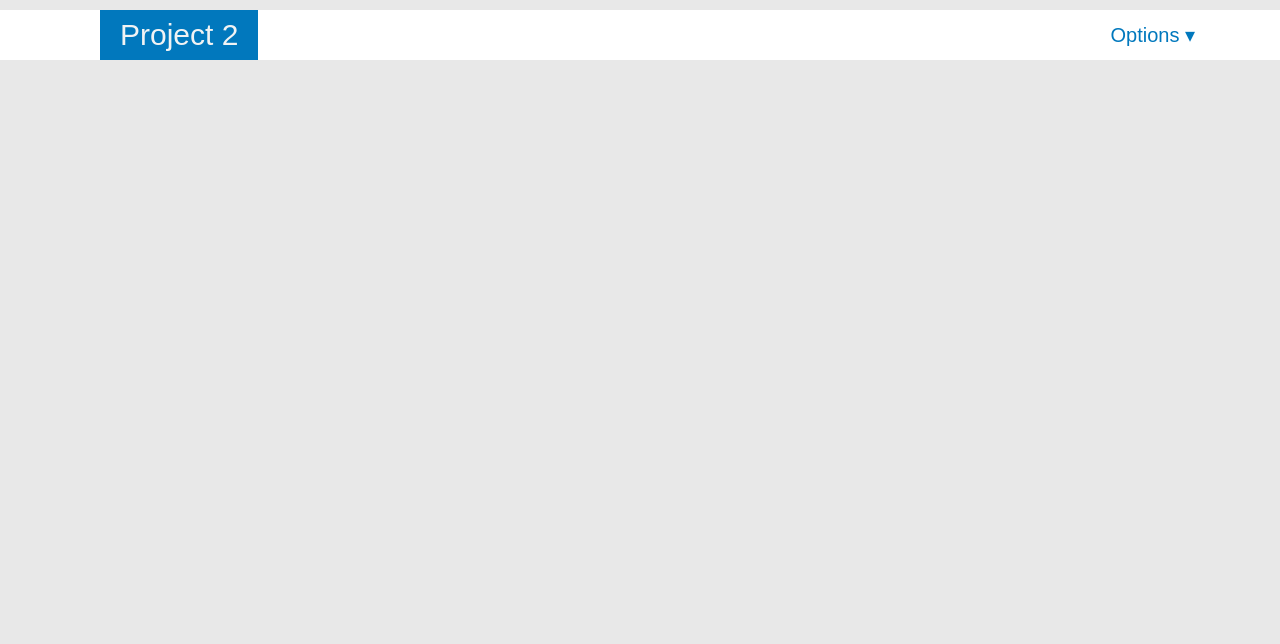
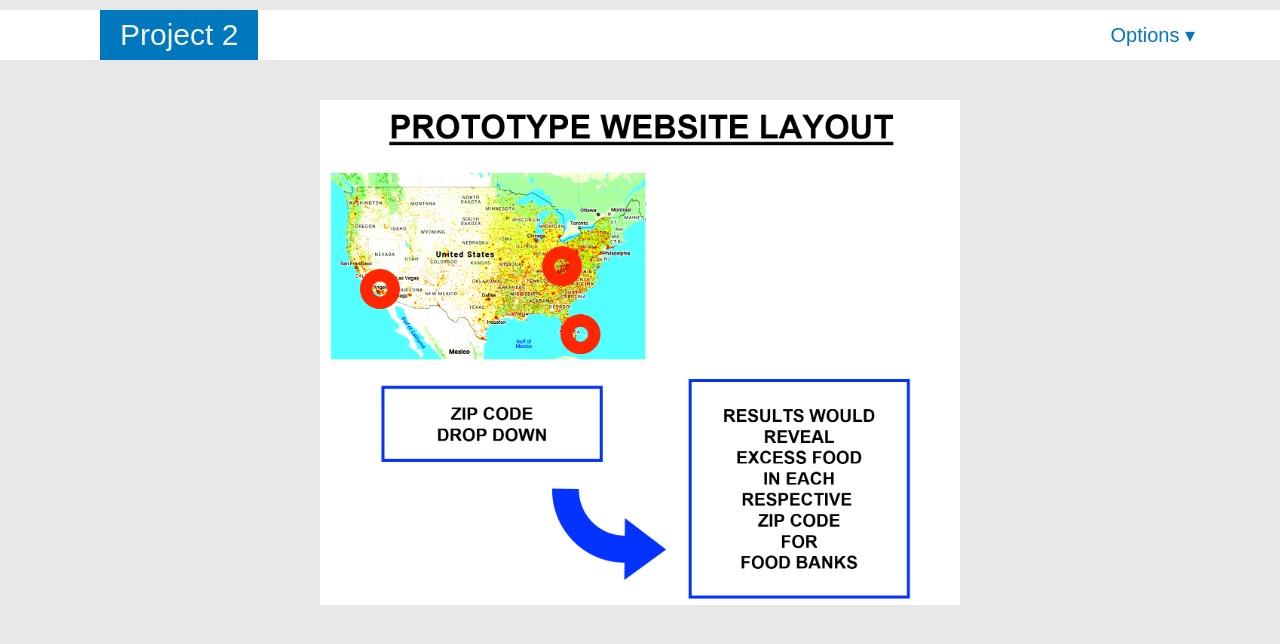
Before and after one commit to m-duval/restaurant_foodbank_analysis, a plain HTML site: page assets/links/waste.html in a window 1280 px wide. Drawn offline with Linux system fonts and the light colour scheme.

Commit message:
html and working files for presentation

```diff
--- a/assets/css/style2.css
+++ b/assets/css/style2.css
@@ -92,6 +92,13 @@ h4 {
   float: left;
   width: 28%;
   margin: 58px 20px 70px 20px;
+}
+.waste1 {
+  display: block;
+  padding-top: 100px;
+  margin-left: auto;
+  margin-right: auto;
+  width: 50%;
 }
 .comparison-viz {
   background-color: #FFFFFF;
--- a/assets/links/waste.html
+++ b/assets/links/waste.html
@@ -20,5 +20,8 @@
         </li>
       </ul>
     </div>
+    </<div class="just_images">
+      <img src="../../assets/images/desired_functionality.png" alt="map with three highlighted areas"  class="waste1">
+    </div>
   </body>
 </html>
```
Also changed, not shown: assets/links/overlay.html (+3 -0 lines), index.html (+5 -5 lines).
